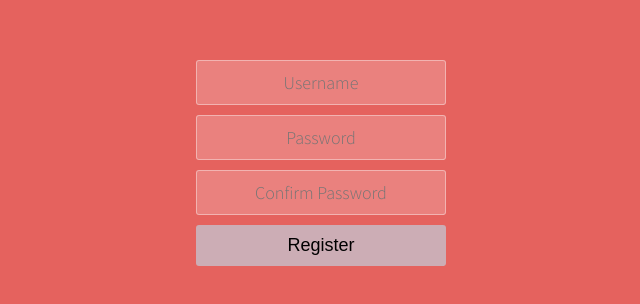
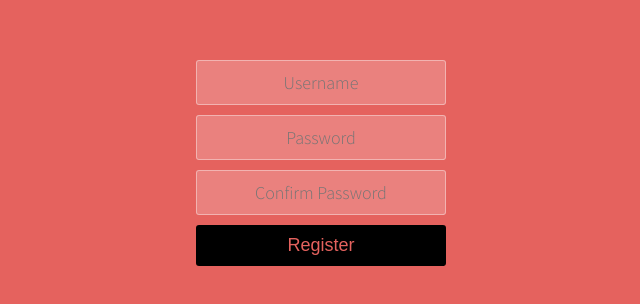
Before and after one commit to neethunsr/login, a React (Create React App) app: page / in a window 1280 px wide. Shown: the part 168-472 px from the top of the page, without its empty margins (319-959 px from the left). Built offline with nearby package versions, Linux system fonts and the light colour scheme.

Commit message:
Update styles.css

```diff
--- a/public/styles.css
+++ b/public/styles.css
@@ -47,10 +47,10 @@ form input {
 form button {
 	appearance: none;
 	outline: 0;
-	background-color: #ccadb5;
+	background-color: black;
 	border: 0;
 	padding: 10px 15px;
-	color: black;
+	color: #e5625e;
 	border-radius: 3px;
 	width: 250px;
 	font-size: 18px;
```
